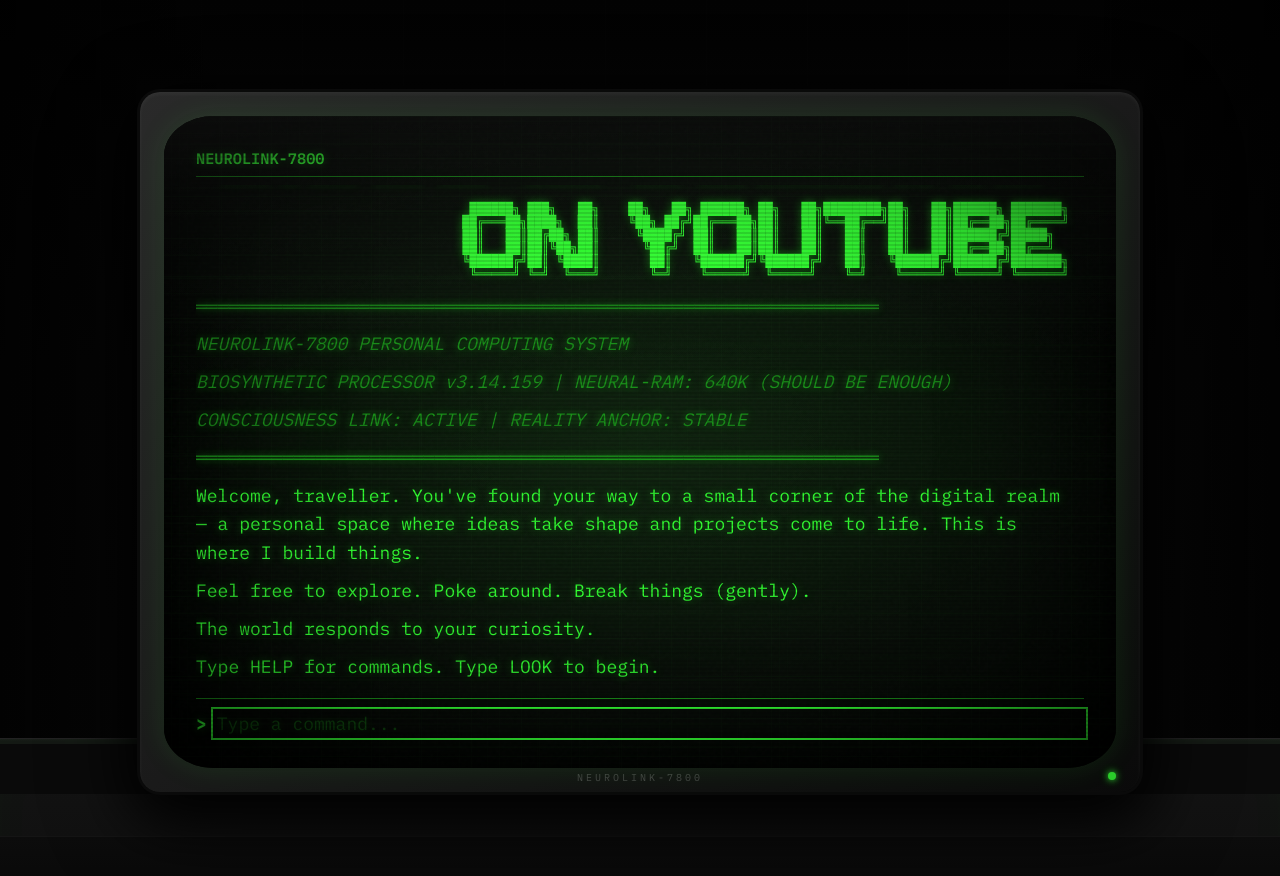
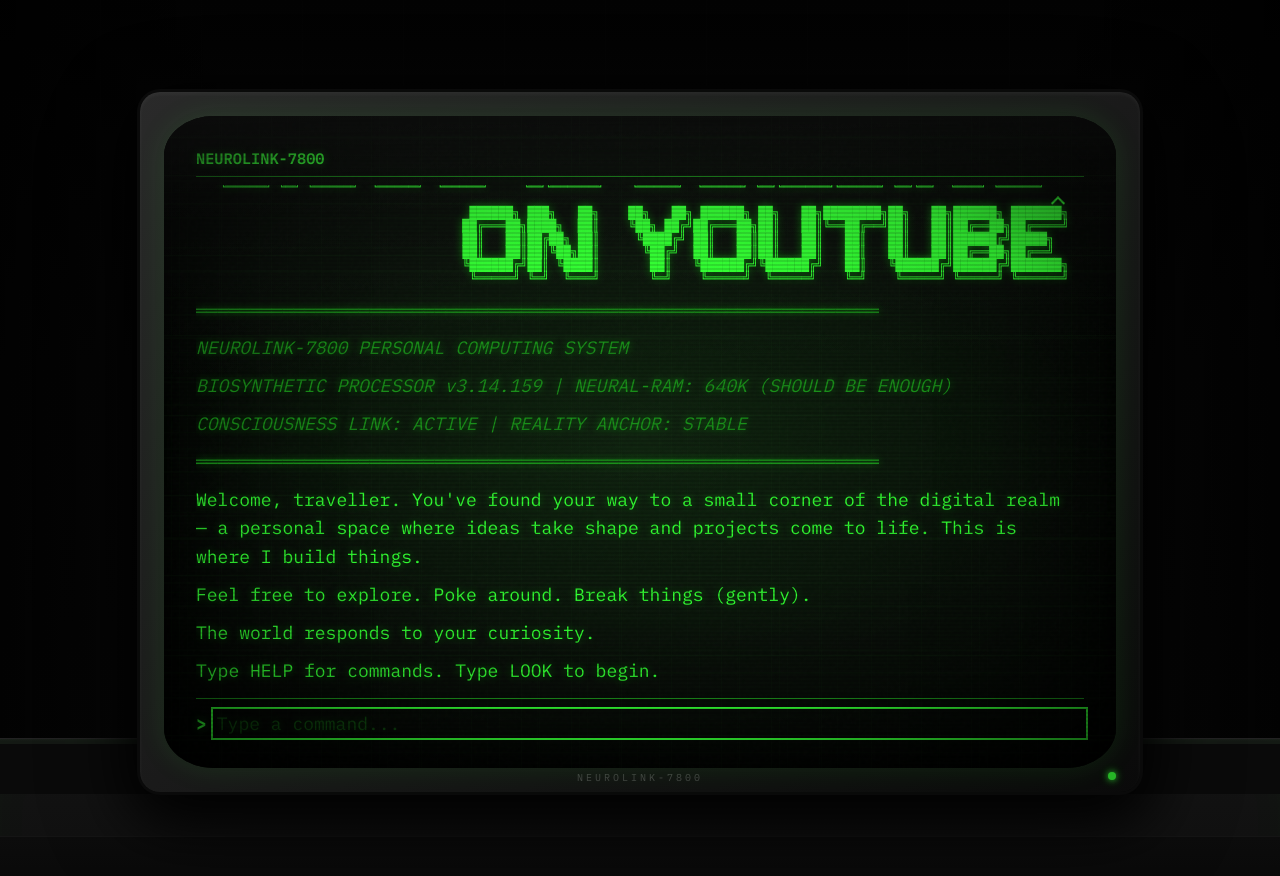
Before and after one commit to DiogoNeves/diogoneves.github.io, a Jekyll site: the page built from index.md, in a window 1280 px wide. Shown: the top 876 px of the page. Built offline with Jekyll 4.4.1, drawn with Linux system fonts in a browser that asks for light colours.

Commit message:
mobile scroll

```diff
--- a/_layouts/game.html
+++ b/_layouts/game.html
@@ -61,10 +61,14 @@
                 <span class="status-turns" id="status-turns"></span>
               </div>
 
-              <!-- Text output area -->
-              <div class="text-output" id="text-output" role="log" aria-live="polite" aria-relevant="additions">
-                <!-- Game text will be rendered here -->
-              </div>
+          <!-- Text output area -->
+          <div class="text-output-wrapper">
+            <div class="scroll-indicator scroll-indicator-up" id="scroll-up" aria-hidden="true" title="Scroll up"></div>
+            <div class="text-output" id="text-output" role="log" aria-live="polite" aria-relevant="additions">
+              <!-- Game text will be rendered here -->
+            </div>
+            <div class="scroll-indicator scroll-indicator-down" id="scroll-down" aria-hidden="true" title="Scroll down"></div>
+          </div>
 
               <!-- Input area -->
               <div class="input-container">
--- a/assets/css/crt-game.css
+++ b/assets/css/crt-game.css
@@ -622,6 +622,14 @@
 }
 
 /* Text Output Area */
+.text-output-wrapper {
+  position: relative;
+  flex: 1;
+  min-height: 0; /* Important for flex children with overflow */
+  display: flex;
+  flex-direction: column;
+}
+
 .text-output {
   flex: 1;
   overflow-y: auto;
@@ -646,6 +654,88 @@
 
 .text-output::-webkit-scrollbar-thumb:hover {
   background: var(--crt-green);
+}
+
+/* Scroll Indicators */
+.scroll-indicator {
+  position: absolute;
+  right: 12px;
+  width: 28px;
+  height: 28px;
+  display: flex;
+  align-items: center;
+  justify-content: center;
+  color: var(--crt-green);
+  font-size: 18px;
+  opacity: 0;
+  pointer-events: none;
+  transition: opacity 0.3s ease;
+  z-index: 20;
+
+  /* Pulsing glow effect */
+  text-shadow:
+    0 0 8px var(--crt-green-glow),
+    0 0 16px var(--crt-green-glow);
+}
+
+.scroll-indicator.visible {
+  opacity: 1;
+  pointer-events: auto;
+  cursor: pointer;
+  animation: scroll-pulse 1.5s ease-in-out infinite;
+}
+
+.scroll-indicator-up {
+  top: 4px;
+}
+
+.scroll-indicator-down {
+  bottom: 4px;
+}
+
+/* Arrow shapes using CSS */
+.scroll-indicator::before {
+  content: '';
+  width: 10px;
+  height: 10px;
+  border-right: 2px solid var(--crt-green);
+  border-bottom: 2px solid var(--crt-green);
+}
+
+.scroll-indicator-up::before {
+  transform: rotate(-135deg);
+  margin-top: 4px;
+}
+
+.scroll-indicator-down::before {
+  transform: rotate(45deg);
+  margin-bottom: 4px;
+}
+
+@keyframes scroll-pulse {
+  0%, 100% {
+    opacity: 0.6;
+    transform: translateY(0);
+  }
+  50% {
+    opacity: 1;
+    transform: translateY(2px);
+  }
+}
+
+.scroll-indicator-up.visible {
+  animation: scroll-pulse-up 1.5s ease-in-out infinite;
+}
+
+@keyframes scroll-pulse-up {
+  0%, 100% {
+    opacity: 0.6;
+    transform: translateY(0);
+  }
+  50% {
+    opacity: 1;
+    transform: translateY(-2px);
+  }
 }
 
 /* Text Styling */
--- a/assets/js/game-engine.js
+++ b/assets/js/game-engine.js
@@ -864,6 +864,8 @@
 let inputElement = null;
 let statusLocationElement = null;
 let statusTurnsElement = null;
+let scrollUpIndicator = null;
+let scrollDownIndicator = null;
 let isShowingTitle = true;
 
 /**
@@ -874,11 +876,37 @@
   inputElement = document.getElementById('command-input');
   statusLocationElement = document.getElementById('status-location');
   statusTurnsElement = document.getElementById('status-turns');
+  scrollUpIndicator = document.getElementById('scroll-up');
+  scrollDownIndicator = document.getElementById('scroll-down');
 
   // Set up input handler
   if (inputElement) {
     inputElement.addEventListener('keydown', handleInput);
     inputElement.focus();
+  }
+
+  // Set up scroll indicator handlers
+  if (outputElement) {
+    outputElement.addEventListener('scroll', updateScrollIndicators);
+    // Also update on resize
+    window.addEventListener('resize', updateScrollIndicators);
+  }
+
+  // Set up click handlers for scroll indicators
+  if (scrollUpIndicator) {
+    scrollUpIndicator.addEventListener('click', () => {
+      if (outputElement) {
+        outputElement.scrollBy({ top: -150, behavior: 'smooth' });
+      }
+    });
+  }
+
+  if (scrollDownIndicator) {
+    scrollDownIndicator.addEventListener('click', () => {
+      if (outputElement) {
+        outputElement.scrollBy({ top: 150, behavior: 'smooth' });
+      }
+    });
   }
 
   // Create fresh game state
@@ -947,6 +975,8 @@
   addOutput('');
 
   scrollToBottom();
+  // Initial check for scroll indicators
+  setTimeout(updateScrollIndicators, 100);
 }
 
 /**
@@ -1048,6 +1078,49 @@
 function scrollToBottom() {
   if (outputElement) {
     outputElement.scrollTop = outputElement.scrollHeight;
+    // Update indicators after scroll
+    setTimeout(updateScrollIndicators, 50);
+  }
+}
+
+/**
+ * Update scroll indicator visibility based on scroll position
+ */
+function updateScrollIndicators() {
+  if (!outputElement) return;
+
+  const scrollTop = outputElement.scrollTop;
+  const scrollHeight = outputElement.scrollHeight;
+  const clientHeight = outputElement.clientHeight;
+
+  // Threshold for considering "at top" or "at bottom" (in pixels)
+  const threshold = 20;
+
+  // Check if content is scrollable at all
+  const isScrollable = scrollHeight > clientHeight + threshold;
+
+  // Check if at top
+  const isAtTop = scrollTop <= threshold;
+
+  // Check if at bottom
+  const isAtBottom = scrollTop + clientHeight >= scrollHeight - threshold;
+
+  // Update up indicator
+  if (scrollUpIndicator) {
+    if (isScrollable && !isAtTop) {
+      scrollUpIndicator.classList.add('visible');
+    } else {
+      scrollUpIndicator.classList.remove('visible');
+    }
+  }
+
+  // Update down indicator
+  if (scrollDownIndicator) {
+    if (isScrollable && !isAtBottom) {
+      scrollDownIndicator.classList.add('visible');
+    } else {
+      scrollDownIndicator.classList.remove('visible');
+    }
   }
 }
 
```
